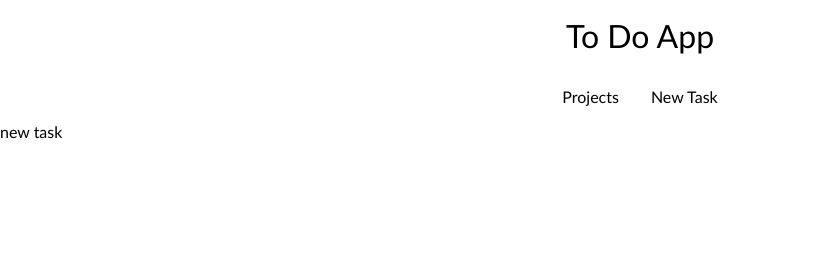
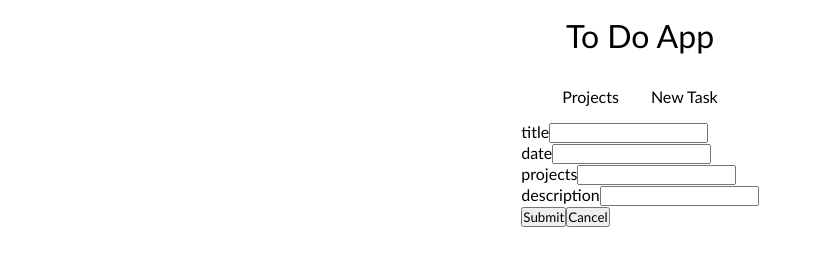
Before and after one commit to vincemilo/jsTodo, a website built with webpack: page dist/index.html in a window 1280 px wide. Both pictures are taken after a click on the element "New Task". Shown: the whole page, without its empty margins (0-821 px from the left). Built offline with nearby package versions, Linux system fonts and the light colour scheme.

Commit message:
added new task page

```diff
--- a/src/index.js
+++ b/src/index.js
@@ -8,7 +8,6 @@ content.appendChild(header());
 
 const main = document.createElement('main');
 content.appendChild(main);
-main.appendChild(newTask());
 
 const navButtons = document.querySelector('.nav-buttons');
 
@@ -19,7 +18,6 @@ navButtons.addEventListener('click', (e) => {
         main.textContent = 'projects';
         //content.replaceChild(home(), main);
     } else if (button === 'new btn'){
-        main.textContent = 'new task';
-        //content.replaceChild(menu(), main);
+        content.replaceChild(newTask(), main);
     };
 });
--- a/src/newTask.js
+++ b/src/newTask.js
@@ -1,4 +1,5 @@
 export default function newTask() {
+    const main = document.createElement('main');
     let tasks = [];
 
     class Task {
@@ -53,7 +54,21 @@ export default function newTask() {
     };
 
 
-    console.log(tasks[0].info);
+    const button = document.createElement('div');
+    const submit = document.createElement('button');
+    const cancel = document.createElement('button');
 
-    return form;
+    button.className = 'button';
+    cancel.className = 'button';
+    submit.type = 'button';
+    cancel.type = 'button';
+    submit.innerText = 'Submit';
+    cancel.innerText = 'Cancel';
+
+    button.appendChild(submit);
+    button.appendChild(cancel);
+    form.appendChild(button);
+
+    main.appendChild(form);
+    return main;
 }
--- a/src/style.css
+++ b/src/style.css
@@ -24,3 +24,12 @@
     cursor: pointer;
     padding: 16px;
   }
+
+main {
+  background-position: center;
+  display: flex;
+  align-items: center;
+  justify-content: center;
+  flex-direction: column;
+  flex: 1;
+};
```
Also changed, not shown: dist/main.js.
